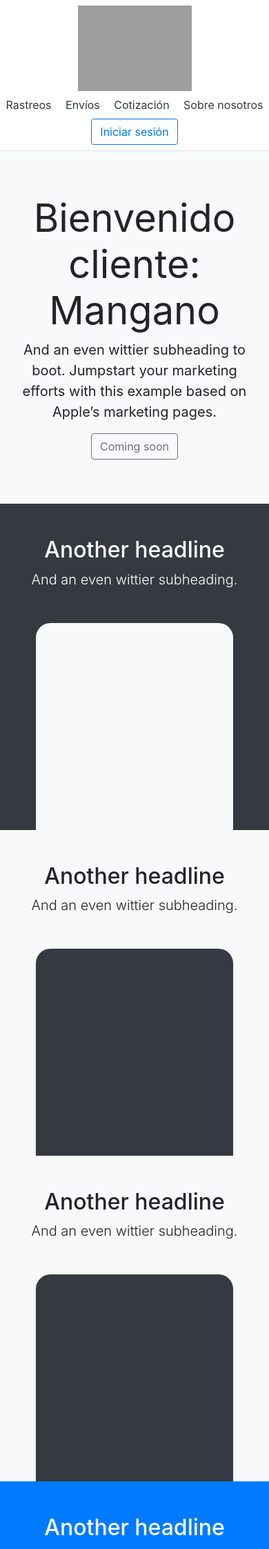
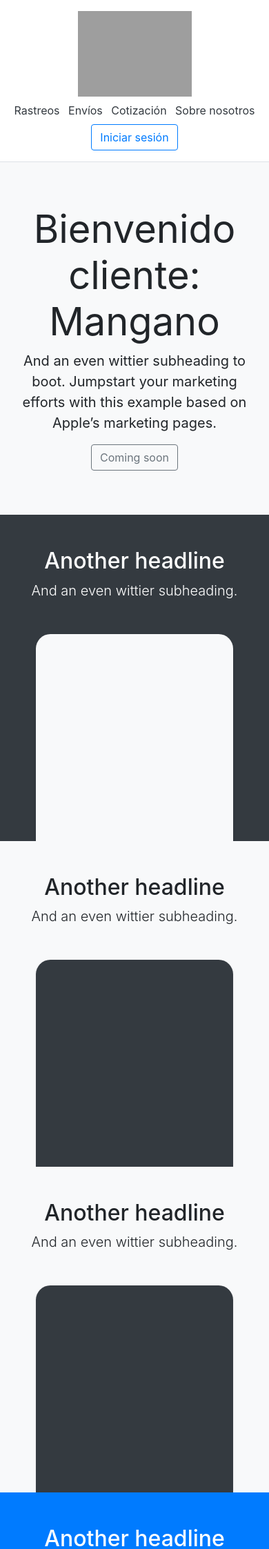
Before and after one commit to oscar2706/PaquePlus, a PHP site: page /cliente/principal_cliente.php in a window 390 px wide. Shown: the top 2245 px of the page at 69% size. Run offline with PHP 8.4, Linux system fonts and the light colour scheme; some libraries are stand-ins or nearby versions; grey boxes are pictures that could not be loaded.

Commit message:
Corregido - responsividad de barra de navegación

```diff
--- a/cliente/principal_cliente.php
+++ b/cliente/principal_cliente.php
@@ -22,17 +22,17 @@ if(isset($_SESSION['idUsuario'])){
 
 <body>
   <!-- Barra de navegación -->
-  <div class="d-flex flex-column flex-md-row align-items-center py-2 px-md-4 bg-white border-bottom shadow-sm">
+  <div class="d-flex flex-column flex-md-row align-items-center py-3 py-lg-1 px-0 px-md-4 bg-white border-bottom shadow-sm">
     <div class="my-0 mr-md-auto font-weight-normal">
-      <img src="../assets/img/paquePlus.png" width="165" class="d-inline-block align-top" alt="" loading="lazy">
+      <img src="assets/img/paquePlus.png" width="165" class="d-inline-block align-top" alt="" loading="lazy">
     </div>
     <nav class="my-2 my-md-0 mr-md-3">
-      <a class="p-2 text-dark" href="#">Rastreos</a>
-      <a class="p-2 text-dark" href="#">Envíos</a>
-      <a class="p-2 text-dark" href="#">Cotización</a>
-      <a class="p-2 text-dark" href="#">Sobre nosotros</a>
+      <a class="p-1 p-sm-3 p-lg-3 text-dark" href="#">Rastreos</a>
+      <a class="p-1 p-sm-3 p-lg-3 text-dark" href="#">Envíos</a>
+      <a class="p-1 p-sm-3 p-lg-3 text-dark" href="cotizacion.php">Cotización</a>
+      <a class="p-1 p-sm-3 p-lg-3 text-dark" href="#">Sobre nosotros</a>
     </nav>
-    <a class="btn btn-outline-primary" href="login.html">Iniciar sesión</a>
+    <a class="btn btn-outline-primary" href="login.php">Iniciar sesión</a>
   </div>
 
   <div class="position-relative overflow-hidden p-3 p-md-5 m-md-3 text-center bg-light">
```
Also changed, not shown: cobro.php (+7 -6 lines), cotizacion.php (+5 -5 lines), envios.php (+6 -6 lines), index.php (+6 -6 lines), resultados_cotizacion.php (+6 -5 lines).
